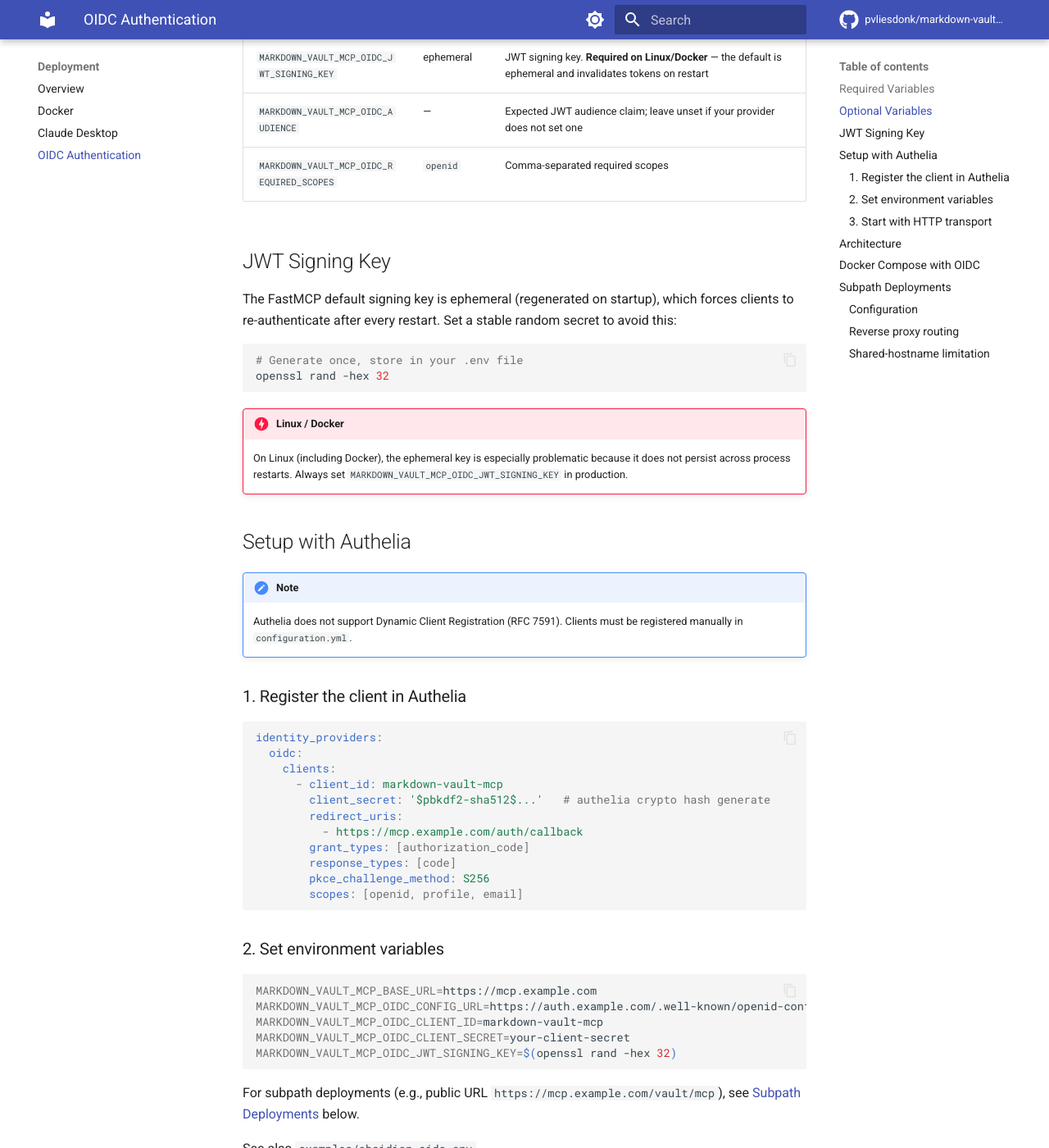
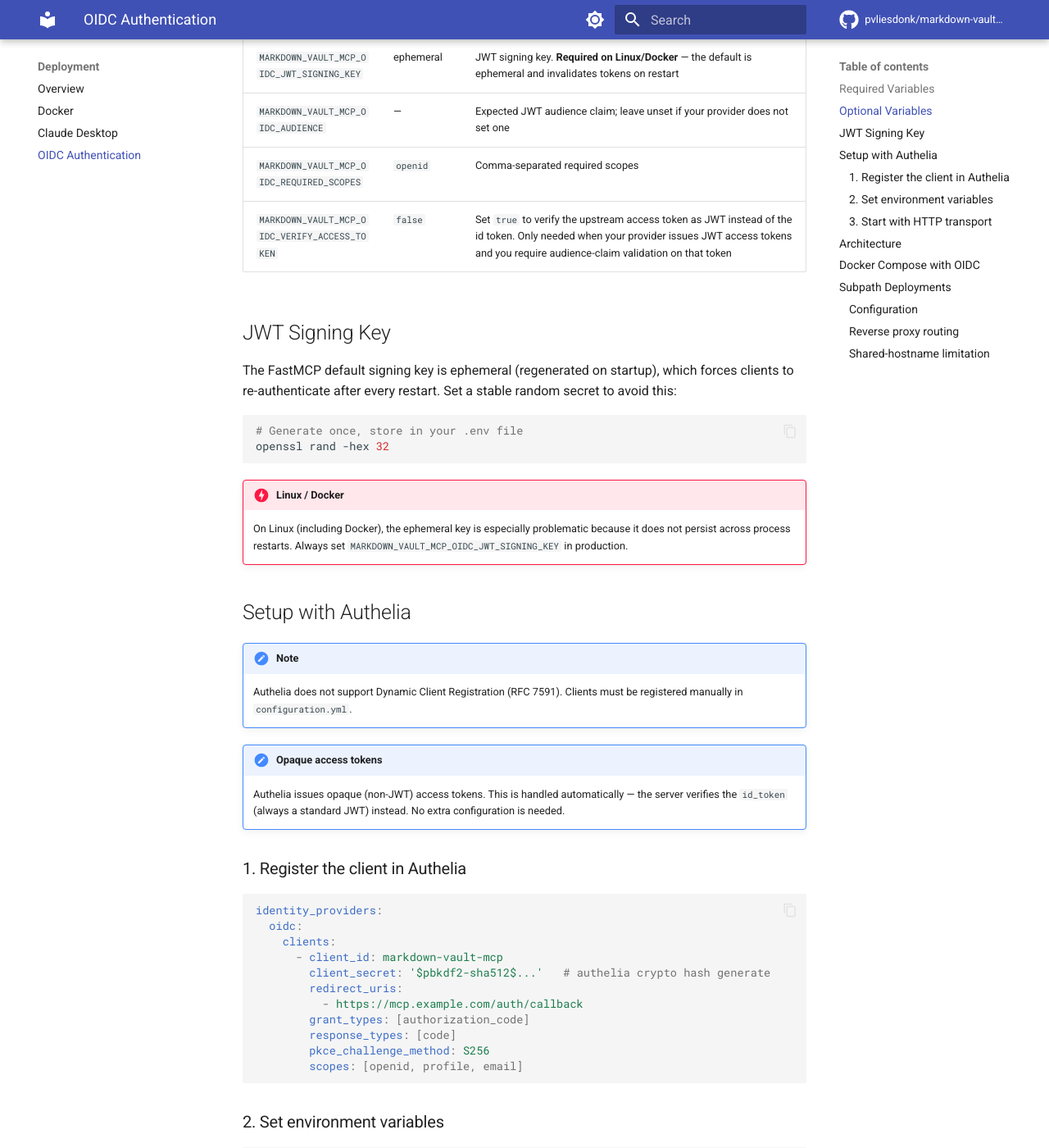
Before and after one commit to pvliesdonk/markdown-mcp, an MkDocs documentation site: the page built from docs/deployment/oidc.md, in a window 1280 px wide and 1400 px high, scrolled down 889 px. Shown: the whole window at 82% size. Built offline with MkDocs 1.6.1 and Material for MkDocs 9.7.7, drawn with Linux system fonts in a browser that asks for light colours; comment, search, counter and statistics services are not loaded.

Commit message:
docs: add OIDC_VERIFY_ACCESS_TOKEN to all env var tables
Update design.md, deployment/oidc.md, configuration.md, and
examples/obsidian-oidc.env with the new env var and opaque-token notes.

Co-Authored-By: Claude Opus 4.6 <noreply@anthropic.com>

```diff
--- a/docs/deployment/oidc.md
+++ b/docs/deployment/oidc.md
@@ -21,6 +21,7 @@ Optional token-based authentication for HTTP deployments. OIDC activates automat
 | `MARKDOWN_VAULT_MCP_OIDC_JWT_SIGNING_KEY` | ephemeral | JWT signing key. **Required on Linux/Docker** — the default is ephemeral and invalidates tokens on restart |
 | `MARKDOWN_VAULT_MCP_OIDC_AUDIENCE` | — | Expected JWT audience claim; leave unset if your provider does not set one |
 | `MARKDOWN_VAULT_MCP_OIDC_REQUIRED_SCOPES` | `openid` | Comma-separated required scopes |
+| `MARKDOWN_VAULT_MCP_OIDC_VERIFY_ACCESS_TOKEN` | `false` | Set `true` to verify the upstream access token as JWT instead of the id token. Only needed when your provider issues JWT access tokens and you require audience-claim validation on that token |
 
 ## JWT Signing Key
 
@@ -38,6 +39,9 @@ openssl rand -hex 32
 
 !!! note
     Authelia does not support Dynamic Client Registration (RFC 7591). Clients must be registered manually in `configuration.yml`.
+
+!!! note "Opaque access tokens"
+    Authelia issues opaque (non-JWT) access tokens. This is handled automatically — the server verifies the `id_token` (always a standard JWT) instead. No extra configuration is needed.
 
 ### 1. Register the client in Authelia
 
```
Also changed, not shown: docs/configuration.md (+1 -0 lines), docs/design.md (+3 -0 lines), 1 other file.
